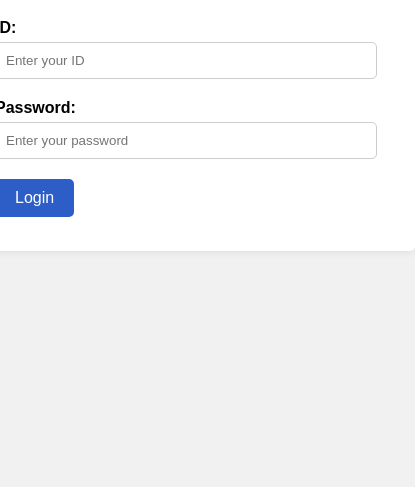
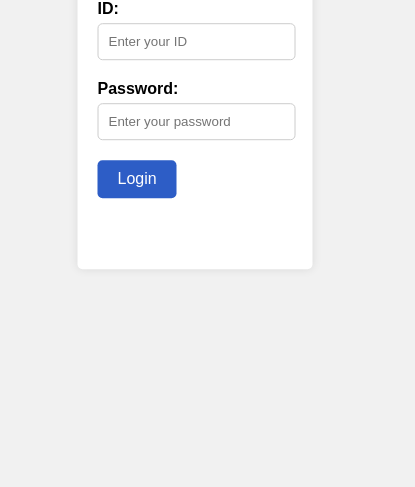
Before and after one commit to Aadarshcodebreaker/admin-test, a plain HTML site: page index.html in a window 390 px wide. Shown: the part 357-844 px from the top of the page, 415 px wide, since content can reach past the window. Drawn offline with Linux system fonts and the light colour scheme.

Commit message:
Update index.html

```diff
--- a/index.html
+++ b/index.html
@@ -98,8 +98,8 @@
         top: 40%;
         left: 50%;
         transform: translate(-50%,-50%);
-        height: 300px;
-        width: 500px;
+        height: 40%;
+        width: 50%;
       }
     }
 
```
